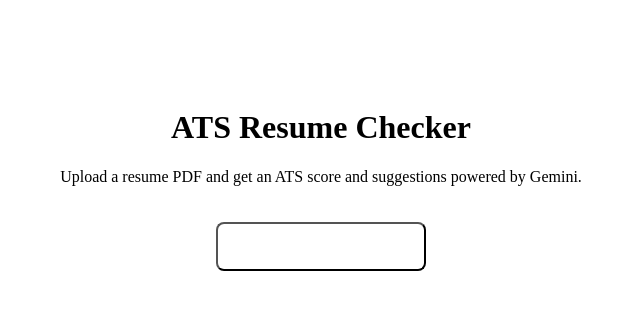
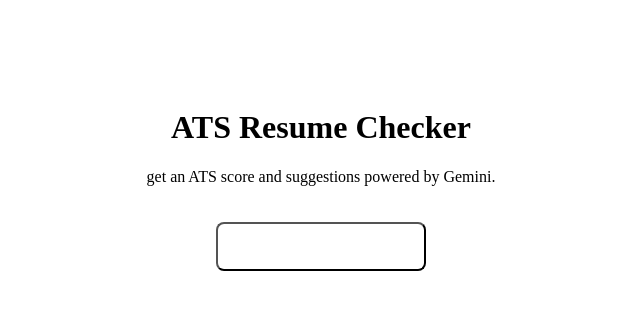
Before and after one commit to eshah02/resume-checker, a Next.js app: page /ats in a window 1280 px wide. Shown: the top 310 px of the page, without its empty margins (319-959 px from the left). Built offline with nearby package versions, Linux system fonts and the light colour scheme.

Commit message:
Update page.jsx

```diff
--- a/app/ats/page.jsx
+++ b/app/ats/page.jsx
@@ -5,7 +5,7 @@
     <main className={styles.container}>
       <h1>ATS Resume Checker</h1>
       <p>
-        Upload a resume PDF and get an ATS score and suggestions powered by Gemini.
+        get an ATS score and suggestions powered by Gemini.
       </p>
 
       <Link href="/ats">
```
